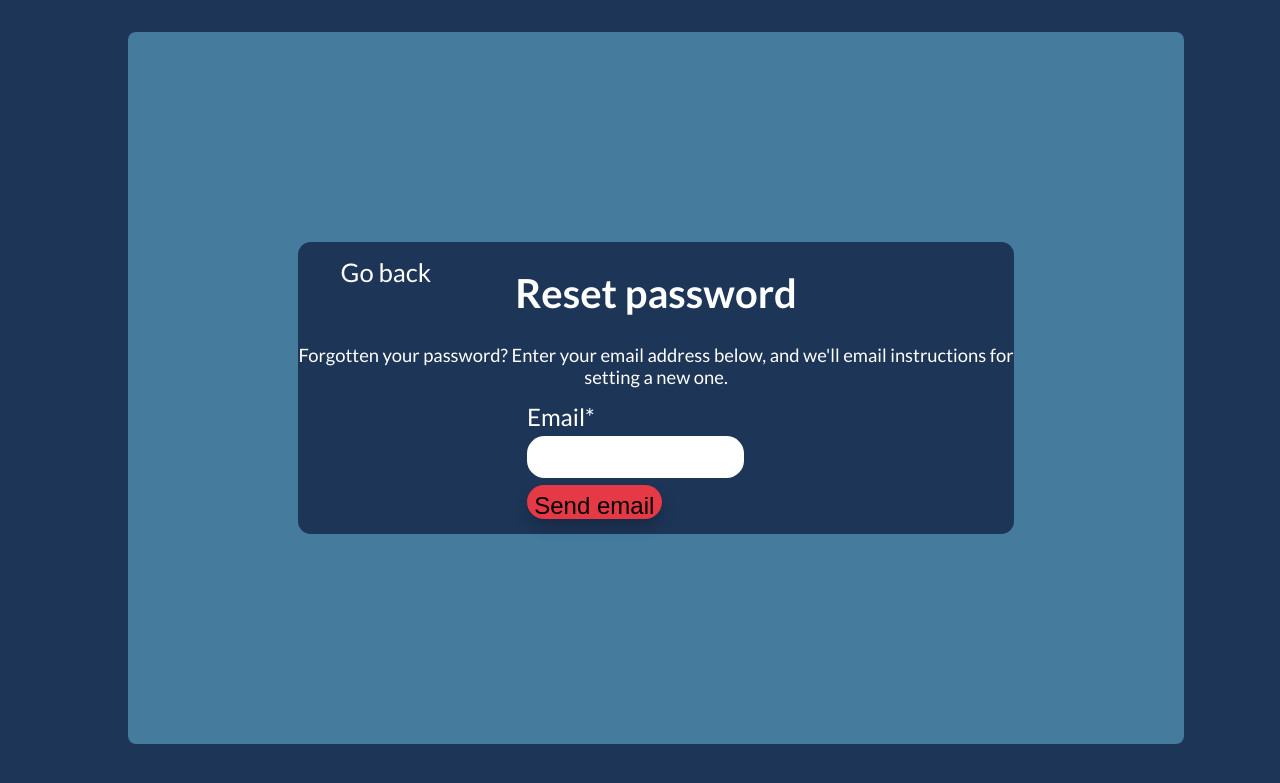
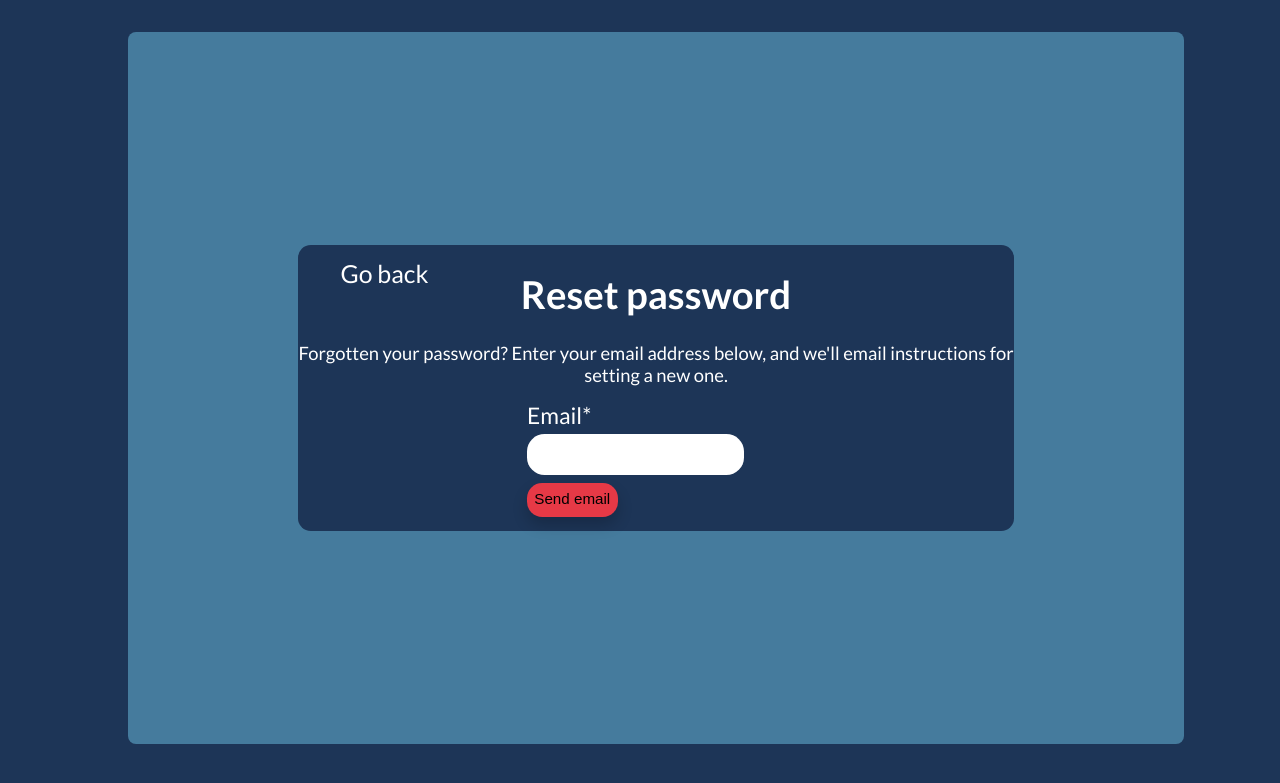
Before and after one commit to galkowskim/students_helper, a Django app: page /password_reset/ in a window 1280 px wide. Shown: the top 783 px of the page. Run offline with Django 4.2, Linux system fonts and the light colour scheme; some libraries are stand-ins or nearby versions.

Commit message:
update fonts (em -> vh)

```diff
--- a/base/static/base/base_style.css
+++ b/base/static/base/base_style.css
@@ -30,12 +30,12 @@ body {
 h1 {
     text-align: center;
     color: white;
-    font-size: 2.5em;
+    font-size: 4.8vh;
     font-family: 'Lato', sans-serif;
 }
 
 form {
-    font-size: 1.5em;
+    font-size: 2.85vh;
     margin-left: 32%;
     margin-bottom: 2%;
 }
@@ -44,7 +44,7 @@ form {
     margin-left: 32%;
     margin-top: 5%;
     color: white;
-    font-size: 1.2em;
+    font-size: 2.5vh;
 }
 
 .login-wrapper > form > p > label {
@@ -60,7 +60,7 @@ form > input[type=submit] {
     width: 3.5em;
     margin-top: 0.5%;
     height: 1.3em;
-    font-size: 1.1em;
+    font-size: 3vh;
     border-radius: 1em;
     background-color: #e63946;
     padding: 0.5%;
@@ -76,11 +76,11 @@ form > input[type=submit]:hover {
 .no-account {
     margin-left: 32%;
     color: white;
-    font-size: 1.2em;
+    font-size: 2.5vh;
 }
 
 .no-account > a {
-    font-size: 1.3em;
+    font-size: 2.7vh;
     text-decoration: none;
     font-weight: bold;
     color: white;
@@ -96,7 +96,7 @@ form > input[type=submit]:hover {
 }
 
 .login-href > a{
-    font-size: 1.3em;
+    font-size: 2.7vh;
     color: white;
     margin-left: 30%;
 }
@@ -113,7 +113,7 @@ h3 {
 
 .errorlist {
     color: red;
-    font-size: 0.8em;
+    font-size: 1.6vh;
     margin: 0;
     padding: 0;
     width: 65%;
--- a/base/static/base/confirm.css
+++ b/base/static/base/confirm.css
@@ -5,6 +5,6 @@
 }
 
 a {
-    font-size: 1.5em;
+    font-size: 3vh;
     color: white;
 }
--- a/base/static/base/error.css
+++ b/base/static/base/error.css
@@ -16,7 +16,7 @@ main {
     margin: auto;
     text-align: center;
     margin-top: 6%;
-    font-size: 2em;
+    font-size: 3.9vh;
 }
 
 main > a {
--- a/base/static/base/main.css
+++ b/base/static/base/main.css
@@ -30,7 +30,7 @@ h1 {
 
 .squares {
     background-color: #e63946;
-    font-size: 2em;
+    font-size: 3.9vh;
     width: 30vw;
     height: 30vh;
     text-align: center;
@@ -62,5 +62,5 @@ header > div {
 
 header > div > a {
     color: white;
-    font-size: 1.3em;
+    font-size: 2.6vh;
 }
--- a/base/static/base/pass_conf.css
+++ b/base/static/base/pass_conf.css
@@ -1,5 +1,5 @@
 form {
-    font-size: 1.15em;
+    font-size: 2.3vh;
     margin-left: 20%;
     color: white;
 }
@@ -12,7 +12,7 @@ form > button {
     width: auto;
     margin-top: 1.5%;
     height: 2em;
-    font-size: 1.1em;
+    font-size: 2.2vh;
     border-radius: 1em;
     background-color: #e63946;
     border: 0;
--- a/base/static/base/register.css
+++ b/base/static/base/register.css
@@ -4,7 +4,7 @@ body {
 
 form {
     margin-left: 10%;
-    font-size: 1.1em;
+    font-size: 2.2vh;
 }
 
 form > p > input[type=email] {
--- a/base/static/base/reset_done.css
+++ b/base/static/base/reset_done.css
@@ -1,6 +1,6 @@
 .login-wrapper > p {
     margin-left: 15%;
-    font-size: 1.2em;
+    font-size: 2.4vh;
     color: white;
 }
 
--- a/base/static/base/reset_password.css
+++ b/base/static/base/reset_password.css
@@ -1,7 +1,7 @@
 .login-wrapper > p {
     text-align: center;
     color: white;
-    font-size: 1.15em;
+    font-size: 2.3vh;
     margin-bottom: 2%;
 }
 
@@ -21,7 +21,7 @@ form > div > div > input[type=email]{
 
 form > input[type=submit] {
     width: auto;
-    font-size: 1em;
+    font-size: 1.9vh;
     padding: 1.5%;
     padding-bottom: 5.5%;
 }
@@ -34,5 +34,5 @@ form > input[type=submit] {
     top: 5%;
     left: 6%;
     text-decoration: none;
-    font-size: 1.6em;
+    font-size: 3.1vh;
 }
--- a/todolist/static/todolist/confirm_delete.css
+++ b/todolist/static/todolist/confirm_delete.css
@@ -13,7 +13,7 @@
 }
 
 form > p {
-    font-size: 2.2em;
+    font-size: 4.4vh;
     text-align: center;
 }
 
@@ -23,14 +23,14 @@ a {
     padding: 2%;
     margin-left: 1.5%;
     margin-top: 3%;
-    font-size: 1.5em;
+    font-size: 3vh;
 }
 
 input[type=submit] {
     width: 7em;
     margin-top: 0.5%;
     height: 2em;
-    font-size: 1.1em;
+    font-size: 2.2vh;
     border-radius: 1em;
     background-color: #e63946;
     border: 0;
--- a/todolist/static/todolist/style.css
+++ b/todolist/static/todolist/style.css
@@ -97,7 +97,7 @@ header {
     border-radius: 0.6em;
     padding: 0.3em;
     height: 5vh;
-    font-size: 1.5em;
+    font-size: 3vh;
 }
 
 .for-form > form > input[type=submit] {
@@ -105,7 +105,7 @@ header {
     border: 0.1em solid black;
     border-radius: 0.2em;
     box-shadow: 0px 8px 15px rgba(0, 0, 0, 0.2);
-    font-size: 1.5em;
+    font-size: 3vh;
     padding: 1.5%;
     /*height: 5vh;*/
     margin-left: 1%;
@@ -226,5 +226,5 @@ h1 {
 
 .no-projects {
     margin-top: 7%;
-    font-size: 1.4em;
+    font-size: 2.8vh;
 }
--- a/todolist/static/todolist/task_details.css
+++ b/todolist/static/todolist/task_details.css
@@ -12,7 +12,7 @@
 }
 
 h1 {
-    font-size: 4em;
+    font-size: 7.8vh;
     color: white;
     text-align: center;
 }
@@ -20,7 +20,7 @@ h1 {
 .task-details > div {
     margin-left: 20%;
     margin-top: 2%;
-    font-size: 2em;
+    font-size: 4vh;
     color: white;
 }
 
@@ -31,5 +31,5 @@ h1 {
     color: white;
     text-decoration: none;
     font-weight: bold;
-    font-size: 1.5em;
+    font-size: 3vh;
 }
```
Also changed, not shown: todolist/static/todolist/style_form.css (+4 -4 lines).
